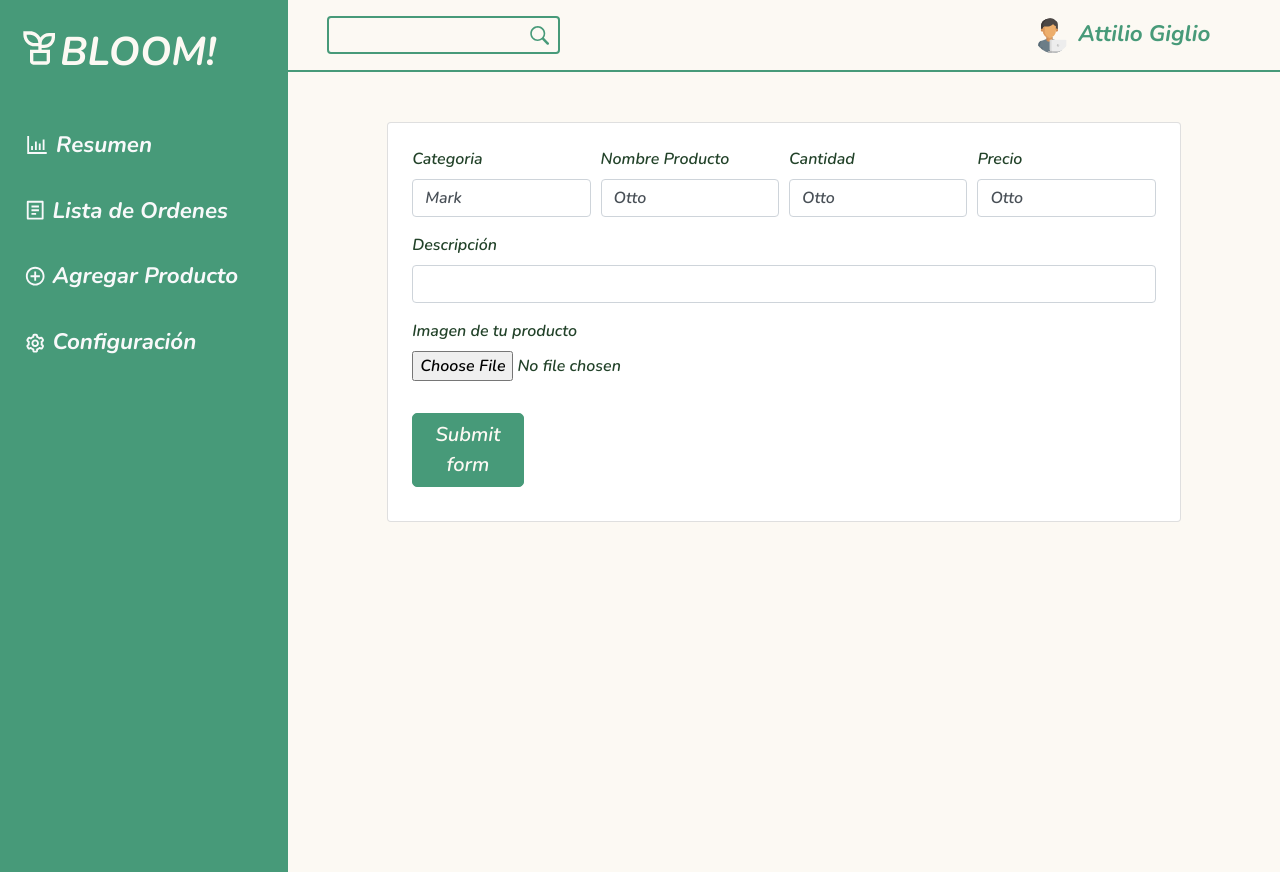
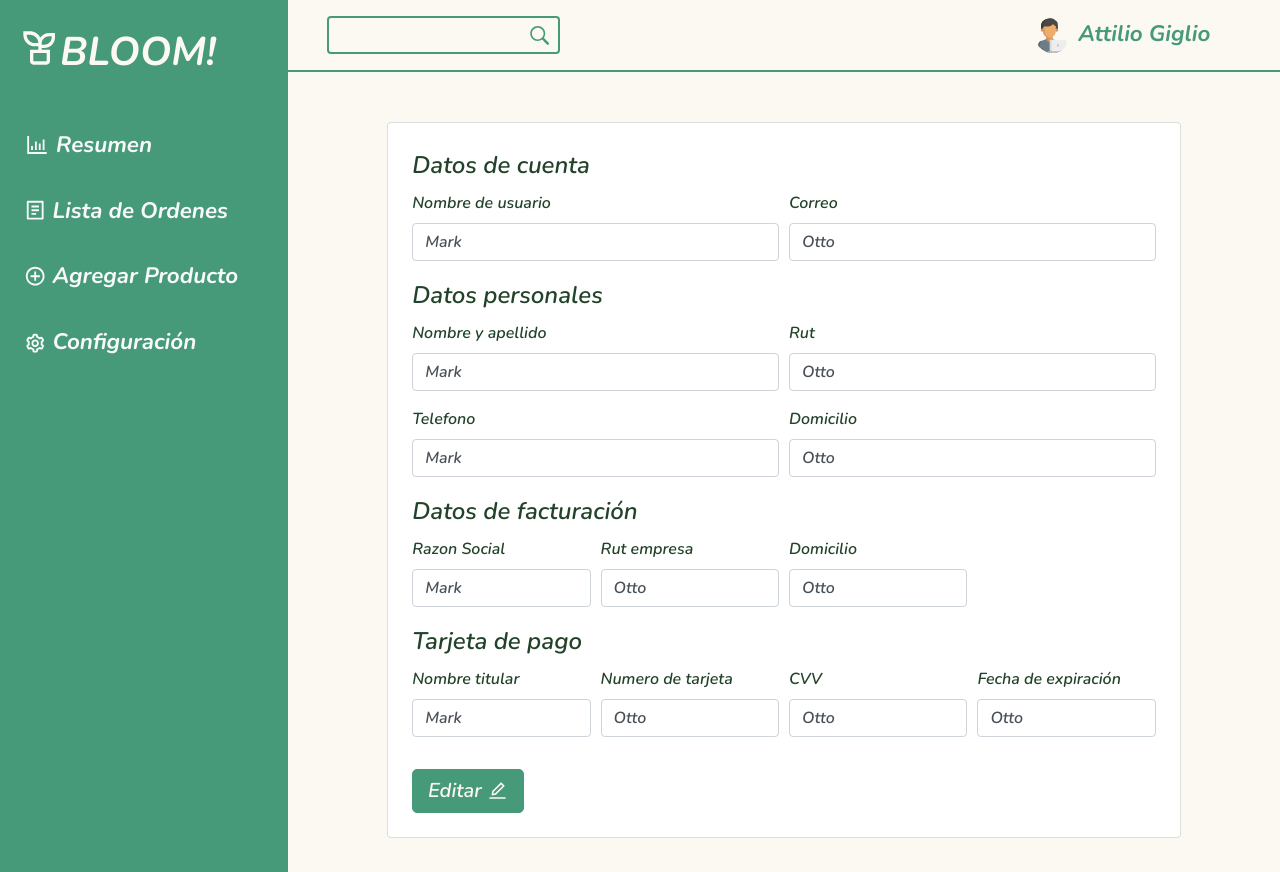
Before and after one commit to AttilioGiglio/Bloom_Marketplace, a React (Create React App) app: page /profile_business in a window 1280 px wide. Built offline with nearby package versions, Linux system fonts and the light colour scheme.

Commit message:
adding account config view

```diff
--- a/src/business_views/account/components/form_profile.js
+++ b/src/business_views/account/components/form_profile.js
@@ -1,40 +1,85 @@
-import React from 'react'
+import React from 'react';
+import { AiOutlineEdit } from 'react-icons/ai';
 
 const FormProfile = () => {
     return (
         <div>
             <form className='card p-4' style={{ margin: '50px auto 0', width: '80%', minHeight: '50vh' }}>
+                <fieldset>
+                    <legend>Datos de cuenta</legend>
                     <div class="form-row">
-                    <div class="col-md-3 mb-3">
-                        <label for="validationDefault01">Categoria</label>
+                        <div class="col-md-6 mb-3">
+                            <label for="validationDefault01">Nombre de usuario</label>
                             <input type="text" class="form-control" id="validationDefault01" value="Mark" required />
                         </div>
-                    <div class="col-md-3 mb-3">
-                        <label for="validationDefault01">Nombre Producto</label>
+                        <div class="col-md-6 mb-3">
+                            <label for="validationDefault01">Correo</label>
                             <input type="text" class="form-control" id="validationDefault02" value="Otto" required />
                         </div>
-                    <div class="col-md-3 mb-3">
-                        <label for="validationDefault01">Cantidad</label>
-                        <input type="text" class="form-control" id="validationDefault02" value="Otto" required />
                     </div>
-                    <div class="col-md-3 mb-3">
-                        <label for="validationDefault01">Precio</label>
+                </fieldset>
+                <fieldset>
+                    <legend>Datos personales</legend>
+                    <div class="form-row">
+                        <div class="col-md-6 mb-3">
+                            <label for="validationDefault02">Nombre y apellido</label>
+                            <input type="text" class="form-control" id="validationDefault01" value="Mark" required />
+                        </div>
+                        <div class="col-md-6 mb-3">
+                            <label for="validationDefault02">Rut</label>
                             <input type="text" class="form-control" id="validationDefault02" value="Otto" required />
                         </div>
                     </div>
                     <div class="form-row">
-                    <div class="col-md-12 mb-3">
-                        <label for="validationDefault03">Descripción</label>
-                        <input type="text" class="form-control" id="validationDefault03" required />
+                        <div class="col-md-6 mb-3">
+                            <label for="validationDefault02">Telefono</label>
+                            <input type="text" class="form-control" id="validationDefault01" value="Mark" required />
+                        </div>
+                        <div class="col-md-6 mb-3">
+                            <label for="validationDefault02">Domicilio</label>
+                            <input type="text" class="form-control" id="validationDefault02" value="Otto" required />
                         </div>
                     </div>
-                <div class="form-group">
-                    <div class="form-group">
-                        <label for="exampleFormControlFile1">Imagen de tu producto</label>
-                        <input type="file" class="form-control-file" id="exampleFormControlFile1" required />
+                </fieldset>
+                <fieldset>
+                    <legend>Datos de facturación</legend>
+                    <div class="form-row">
+                        <div class="col-md-3 mb-3">
+                            <label for="validationDefault03">Razon Social</label>
+                            <input type="text" class="form-control" id="validationDefault01" value="Mark" required />
+                        </div>
+                        <div class="col-md-3 mb-3">
+                            <label for="validationDefault03">Rut empresa</label>
+                            <input type="text" class="form-control" id="validationDefault02" value="Otto" required />
+                        </div>
+                        <div class="col-md-3 mb-3">
+                            <label for="validationDefault03">Domicilio</label>
+                            <input type="text" class="form-control" id="validationDefault02" value="Otto" required />
                         </div>
                     </div>
-                <button class="btn" style={{ width: '15%', background: '#479A79', border: 'solid 1px #479A79', borderRadius: '5px 5px 5px 5px', color: '#fcf9f3', fontSize: '20px' }} type="submit">Submit form</button>
+                </fieldset>
+                <fieldset>
+                    <legend>Tarjeta de pago</legend>
+                    <div class="form-row">
+                        <div class="col-md-3 mb-3">
+                            <label for="validationDefault04">Nombre titular</label>
+                            <input type="text" class="form-control" id="validationDefault01" value="Mark" required />
+                        </div>
+                        <div class="col-md-3 mb-3">
+                            <label for="validationDefault04">Numero de tarjeta</label>
+                            <input type="text" class="form-control" id="validationDefault02" value="Otto" required />
+                        </div>
+                        <div class="col-md-3 mb-3">
+                            <label for="validationDefault04">CVV</label>
+                            <input type="text" class="form-control" id="validationDefault02" value="Otto" required />
+                        </div>
+                        <div class="col-md-3 mb-3">
+                            <label for="validationDefault04">Fecha de expiración</label>
+                            <input type="text" class="form-control" id="validationDefault02" value="Otto" required />
+                        </div>
+                    </div>
+                </fieldset>
+                <button class="btn mt-3" style={{ width: '15%', background: '#479A79', border: 'solid 1px #479A79', borderRadius: '5px 5px 5px 5px', color: '#fcf9f3', fontSize: '20px' }} type="submit">Editar <AiOutlineEdit className='mb-1' style={{fontSize: '21px'}}/></button>
             </form>
         </div>
     )
```
Lines whose indentation alone changed are shown as unchanged.
